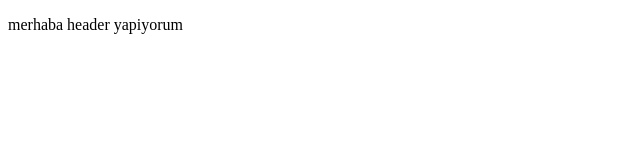
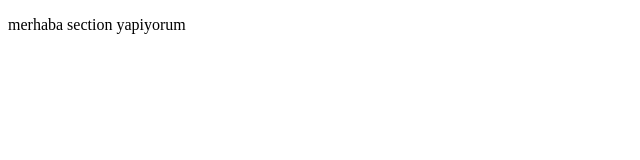
Before and after one commit to OmerSnck/deneme, a plain HTML site: page index.html in a window 1280 px wide. Shown: the full height of the page, 0-640 px from the left. Drawn offline with Linux system fonts and the light colour scheme.

Commit message:
section olustu

```diff
--- a/index.html
+++ b/index.html
@@ -7,6 +7,6 @@
     <title>Document</title>
 </head>
 <body>
-    <p>merhaba header yapiyorum</p>
+    <p>merhaba section yapiyorum</p>
 </body>
 </html>
```
